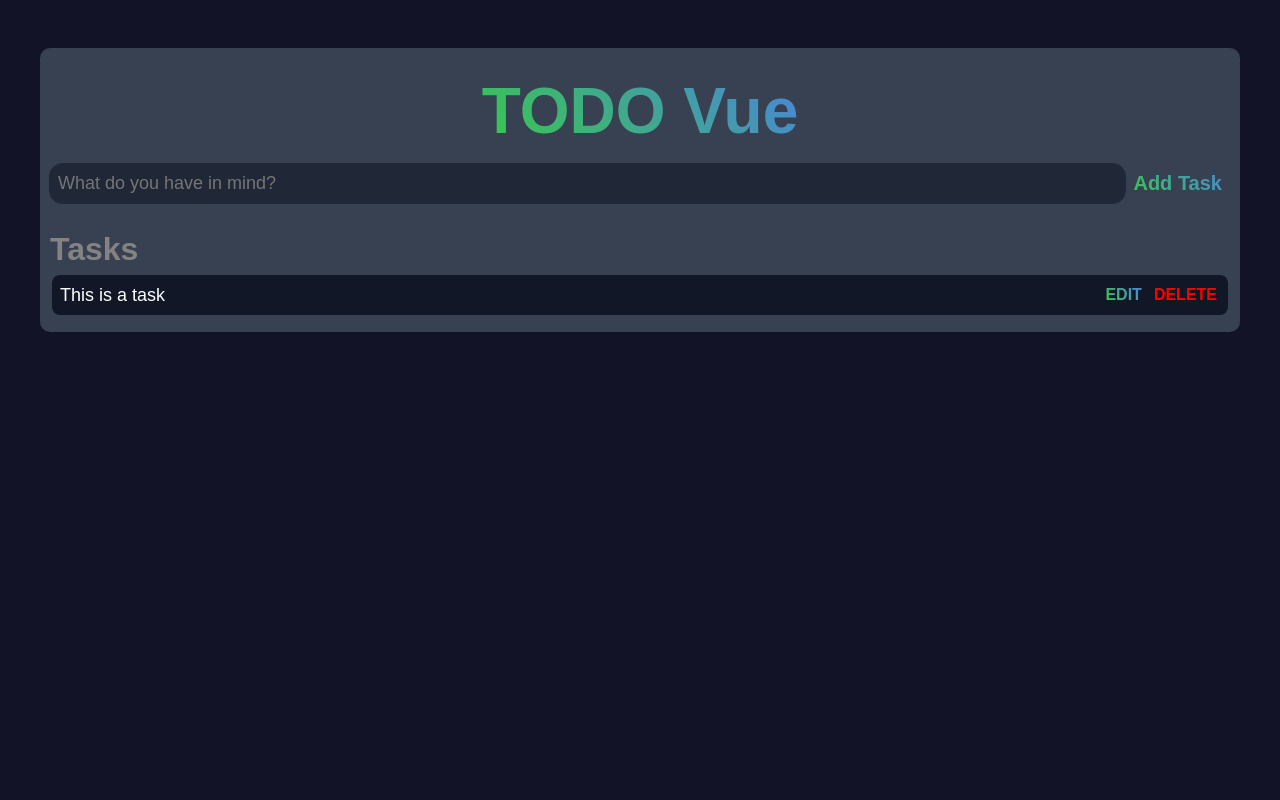
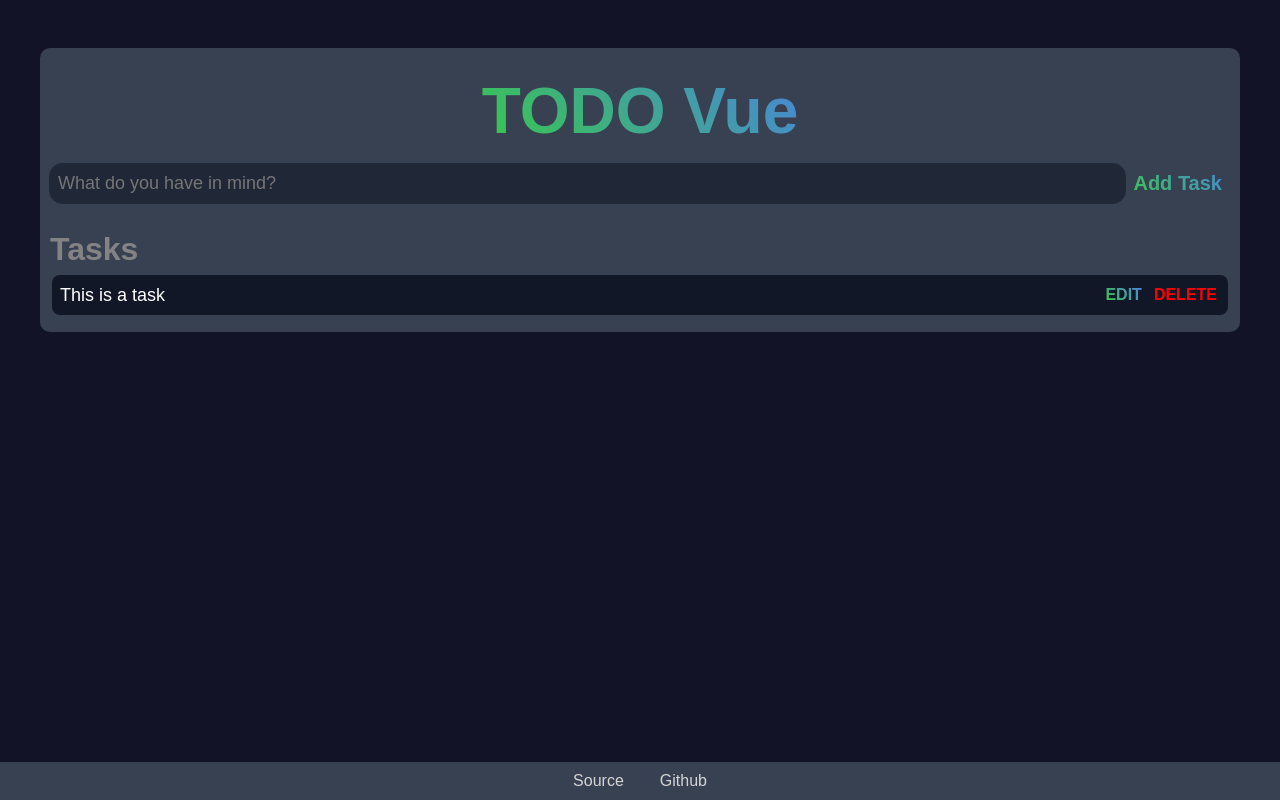
Before and after one commit to amir-huseinspahic/vuetodo, a Vue app: page / in a window 1280 px wide. Built offline with nearby package versions, Linux system fonts and the light colour scheme; a web font is replaced by a local one.

Commit message:
Added footer

```diff
--- a/src/App.vue
+++ b/src/App.vue
@@ -3,6 +3,7 @@
 
 import TaskInput from './components/TaskInputComponent.vue'
 import TaskList from './components/TaskList/TaskListComponent.vue'
+import LinksFooter from './components/Links.vue'
 
 let id = 0;
 let tasks = ref([
@@ -35,10 +36,10 @@
     <TaskInput @create-new-task="addTask" />
     <TaskList :tasks="tasks" @remove-task="removeTask" @edit-task="editTask"/>
   </div>
+  <LinksFooter />
 </template>
 
 <style>
-
 .wrapper {
   background-color: #384152;
   padding: 3px;
--- a/src/assets/main.css
+++ b/src/assets/main.css
@@ -3,5 +3,3 @@
 * { font-family: 'AR One Sans', sans-serif; margin:0; padding:0; box-sizing:border-box; }
 
 body { background-color: #131327; }
-
-.test { border:  1px solid red; }
--- /dev/null
+++ b/src/components/Links.vue
@@ -0,0 +1,42 @@
+<template>
+<div class="container">
+    <a href="https://github.com/amir-huseinspahic/vuetodo" target="_blank" rel="noopener noreferrer">
+        Source
+    </a>
+    <a href="https://github.com/amir-huseinspahic" target="_blank" rel="noopener noreferrer">
+        Github
+    </a>
+</div>
+</template>
+
+<style scoped>
+.container {
+    position: fixed;
+    bottom: 0;
+    display: flex;
+    padding: 6px;
+    background-color: #384152;
+    width: 100%;
+    justify-content: center;
+    align-items: center;
+}
+
+.container a {
+    color: lightgray;
+    margin: 0px 12px;
+    text-decoration: none;
+    display: flex;
+    margin: 0px 12px;
+}
+
+@media only screen and (min-width: 600px) {
+    .container {
+        padding: 10px;
+    }
+
+    .container a {
+        margin: 0px 18px;
+    }
+}
+
+</style>
```
Also changed, not shown: 5 other files (tests, documents, lock files or other folders).
